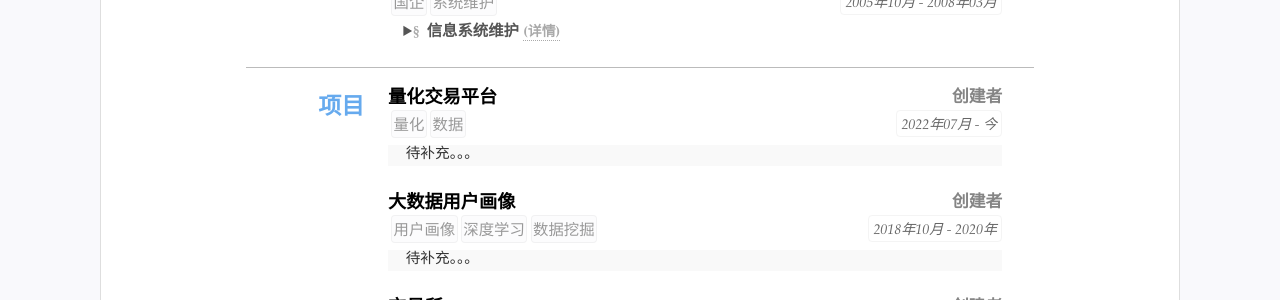
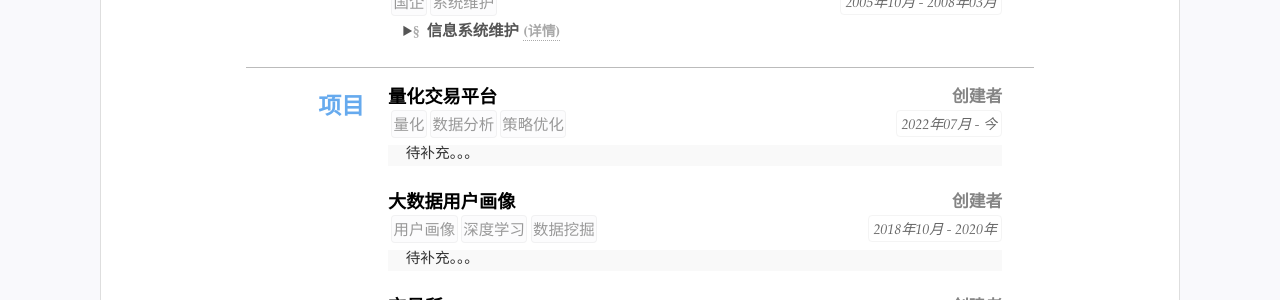
Before and after one commit to kennykong/resume, a Jekyll site: the page built from index.html, in a window 1280 px wide and 900 px high, scrolled down 2391 px. Shown: the part 143-443 px from the top of the window. Built offline with Jekyll 4.4.1, drawn with Linux system fonts in a browser that asks for light colours.

Commit message:
update resume.yml

```diff
--- a/_data/resume.yml
+++ b/_data/resume.yml
@@ -194,7 +194,8 @@ main: #简历主要内容，
   - title: 量化交易平台
     tags:
       - 量化
-      - 数据
+      - 数据分析
+      - 策略优化
     duration: 2022年07月 - 今
     detail:
       md: _data/projects/2023_quantitative.md
```
